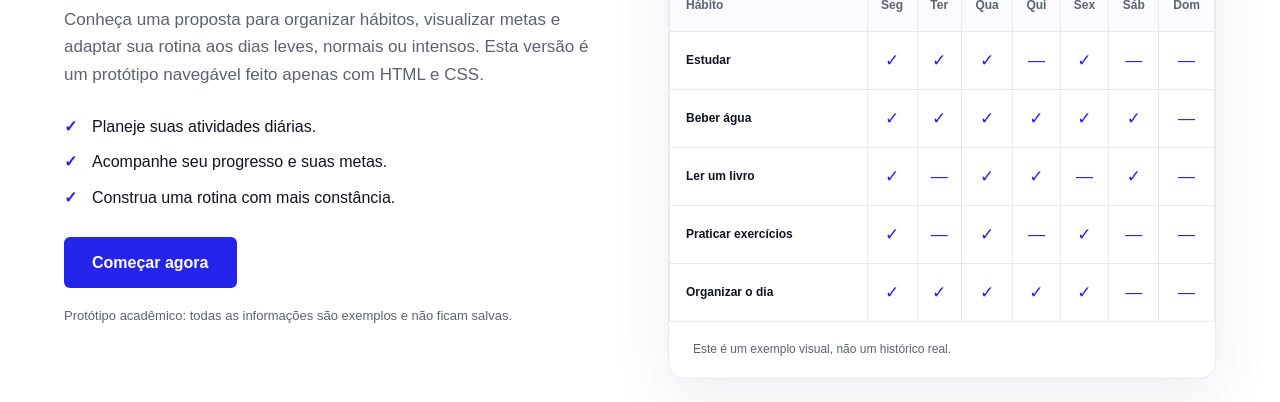
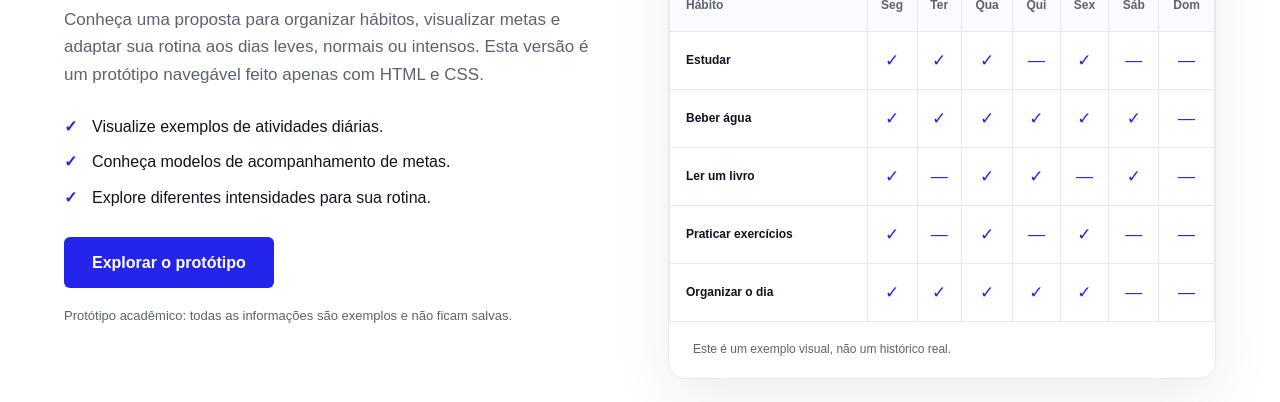
Before and after one commit to Jhontropinha/HabitFlow, a plain HTML site: page html/index.html in a window 1280 px wide. Shown: the part 398-800 px from the top of the page. Drawn offline with Linux system fonts and the light colour scheme.

Commit message:
docs: esclarecer textos e ações do protótipo HTML CSS

```diff
--- a/html/index.html
+++ b/html/index.html
@@ -10,7 +10,7 @@
 
   <title>HabitFlow | Organize sua rotina</title>
 
-  <meta name="description" content="Organize seus hábitos, estabeleça metas e acompanhe seu progresso com o HabitFlow.">
+  <meta name="description" content="Explore o protótipo HabitFlow: hábitos, metas e Modo Adaptativo demonstrados com HTML e CSS.">
 
   <!-- Estilo exclusivo da página inicial. -->
 
@@ -44,7 +44,7 @@
 
     </nav>
 
-    <!-- Agrupa o acesso e o tema na posição indicada. -->
+    <!-- Agrupa o acesso ao painel de demonstração. -->
     <div class="acoes-cabecalho">
 
       <a class="acesso" href="dashboard.html">Abrir painel</a>
@@ -81,15 +81,15 @@
 
         <ul class="beneficios">
 
-          <li>Planeje suas atividades diárias.</li>
-          <li>Acompanhe seu progresso e suas metas.</li>
-          <li>Construa uma rotina com mais constância.</li>
+          <li>Visualize exemplos de atividades diárias.</li>
+          <li>Conheça modelos de acompanhamento de metas.</li>
+          <li>Explore diferentes intensidades para sua rotina.</li>
 
         </ul>
 
-        <!-- Abre a página que cadastra e acompanha os hábitos. -->
+        <!-- Abre o exemplo estático de organização dos hábitos. -->
 
-        <a class="botao" href="dashboard.html">Começar agora</a>
+        <a class="botao" href="dashboard.html">Explorar o protótipo</a>
 
         <p class="observacao">
 
@@ -232,7 +232,7 @@
 
     </section>
 
-    <!-- Resume as funcionalidades disponíveis no painel. -->
+    <!-- Resume as funcionalidades propostas para o produto. -->
 
     <section id="recursos" class="recursos" aria-labelledby="titulo-recursos">
 
```
